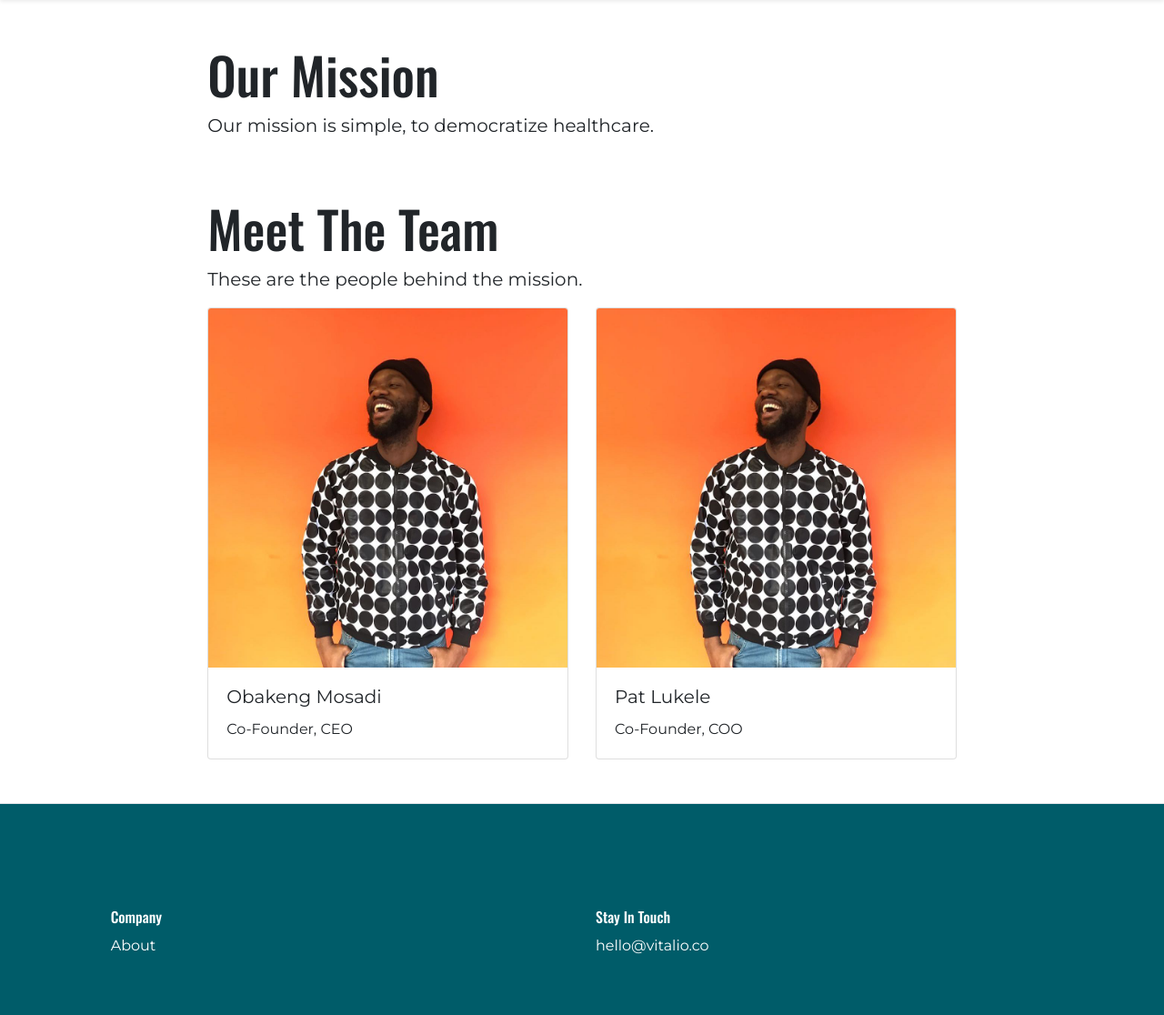
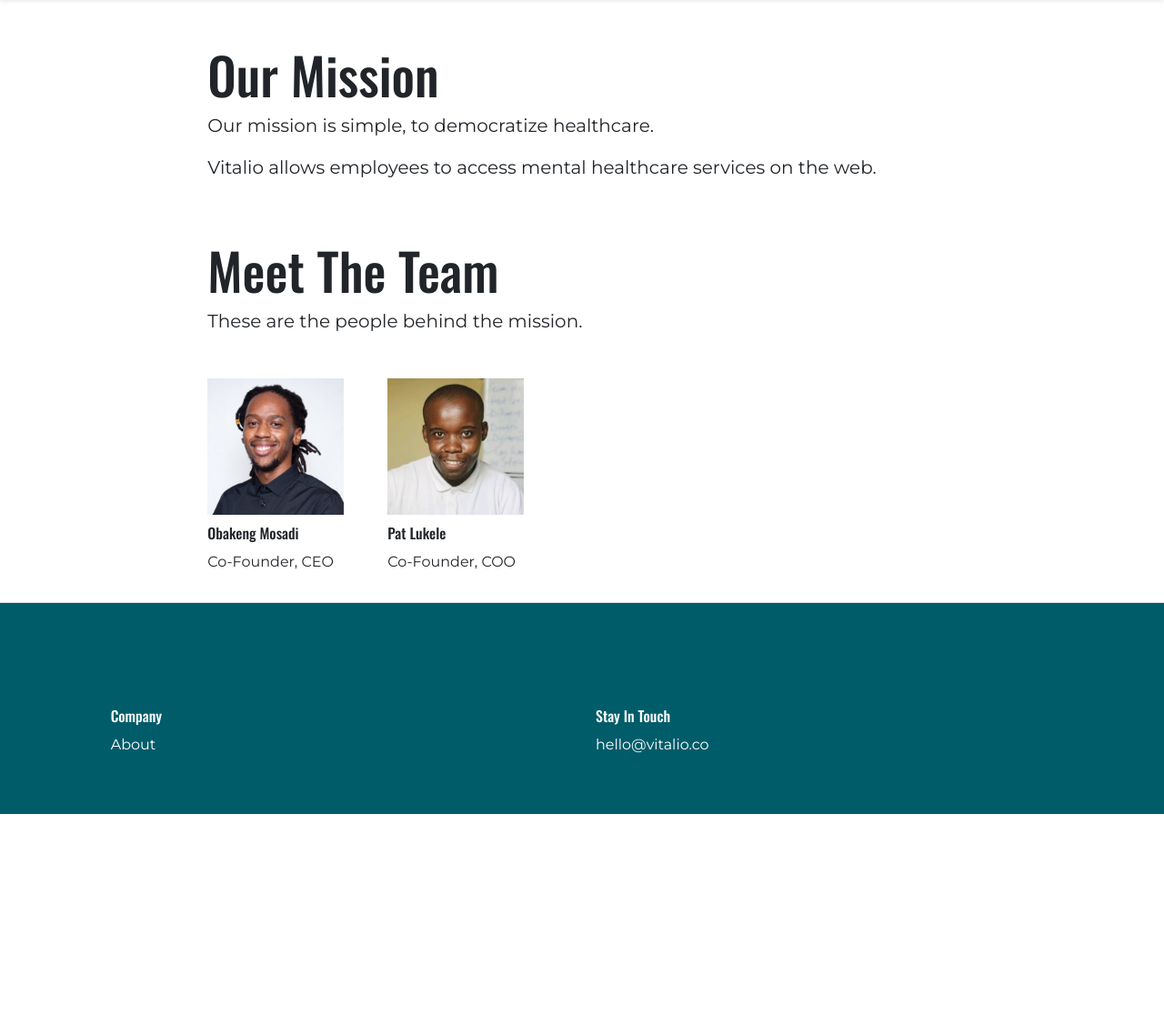
Before and after one commit to obakeng-develops/vitalio, a Django app: page /about in a window 1280 px wide. Shown: the part 56-1172 px from the top of the page at 91% size. After the commit the page ends 951 px from the top, so only its background shows below. Run offline with Django 3.2, Linux system fonts and the light colour scheme; some libraries are stand-ins or nearby versions.

Commit message:
Fixed the images on about page.

```diff
--- a/vitalio/pages/static/css/pages.css
+++ b/vitalio/pages/static/css/pages.css
@@ -27,3 +27,13 @@ footer {
 .nav-link:hover {
     border-bottom: 2px solid #005C69;
 }
+
+/* About Page styling */
+.person {
+    width:400px;
+    height: 400px;
+}
+.image {
+    width: 150px;
+    height: 150px;
+}
--- a/vitalio/pages/templates/pages/about.html
+++ b/vitalio/pages/templates/pages/about.html
@@ -9,27 +9,24 @@
         <div class="col-md-8">
             <h1 class="display-4">Our Mission</h1>
             <p class="lead">Our mission is simple, to democratize healthcare.</p>
+            <p class="lead">Vitalio allows employees to access mental healthcare services on the web.</p>
         </div>
     </div>
     <div class="row justify-content-center">
         <div class="col-md-8">
             <h1 class="display-4">Meet The Team</h1>
             <p class="lead">These are the people behind the mission.</p>
-            <div class="card-deck">
-                <div class="card">
-                  <img class="card-img-top" src="{% static 'images/face.jpg' %}" alt="Card image cap">
-                  <div class="card-body">
-                    <h5 class="card-title font-montserrat">Obakeng Mosadi</h5>
-                    <p class="card-text font-montserrat">Co-Founder, CEO</p>
-                  </div>
-                </div>
-                <div class="card">
-                  <img class="card-img-top" src="{% static 'images/face.jpg' %}" alt="Card image cap">
-                  <div class="card-body">
-                    <h5 class="card-title font-montserrat">Pat Lukele</h5>
-                    <p class="card-text font-montserrat">Co-Founder, COO</p>
-                  </div>
-                </div>
+            <div class="team d-flex  my-5">
+              <div class="person">
+                  <div class="image"><img src="{% static 'images/1581439187738.jpg' %}" class="image"></div>
+                  <div class="name my-2">Obakeng Mosadi</div>
+                  <div class="title font-montserrat">Co-Founder, CEO</div>
+              </div>
+              <div class="person mx-5">
+                <div class="image"><img src="{% static 'images/1583251569413.jpg' %}" class="image"></div>
+                <div class="name my-2">Pat Lukele</div>
+                <div class="title font-montserrat">Co-Founder, COO</div>
+              </div>
             </div>
         </div>
     </div>
```
Also changed, not shown: vitalio/pages/static/images/1581439187738.jpg (added), vitalio/pages/static/images/1583251569413.jpg (added).
